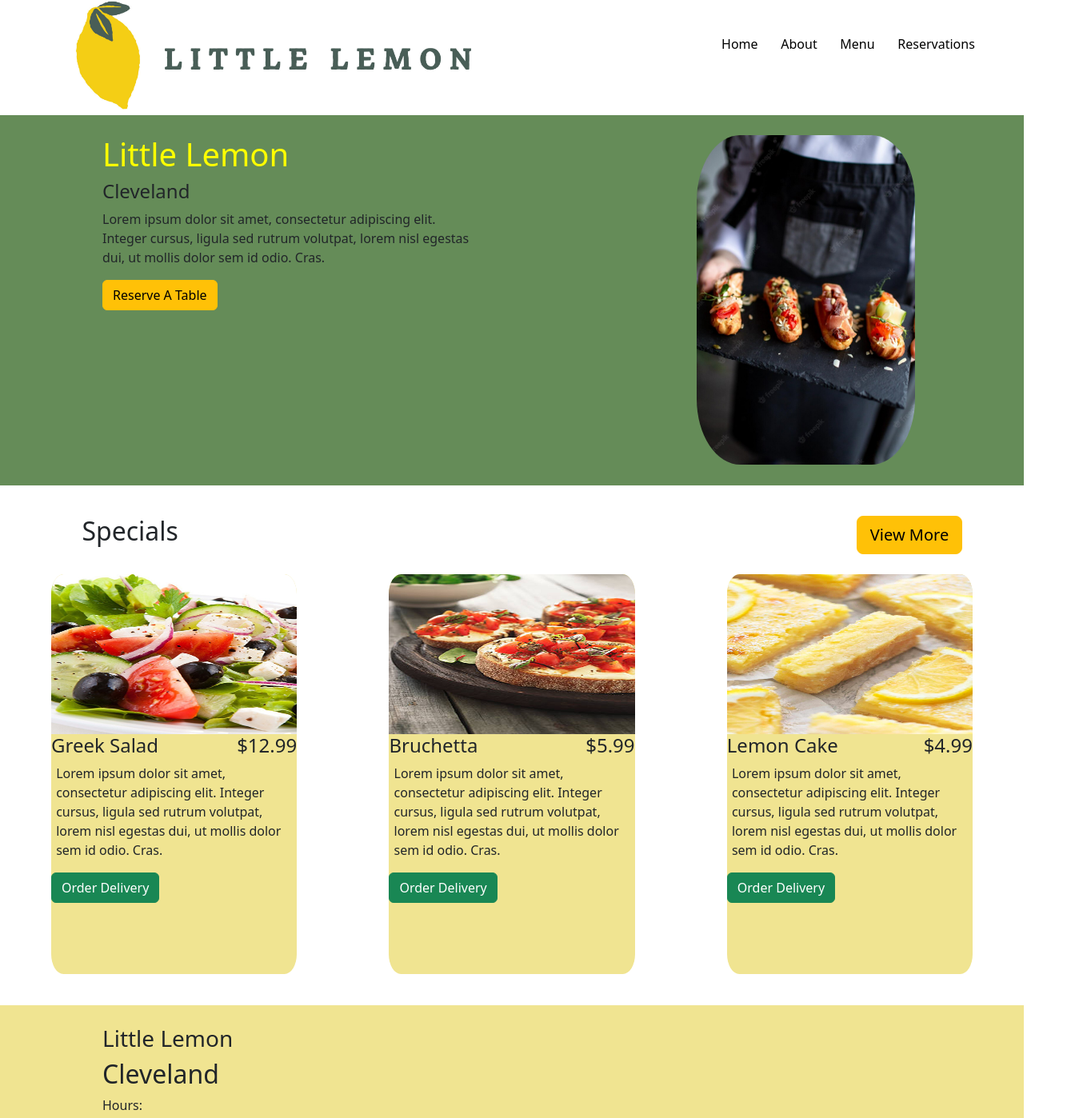
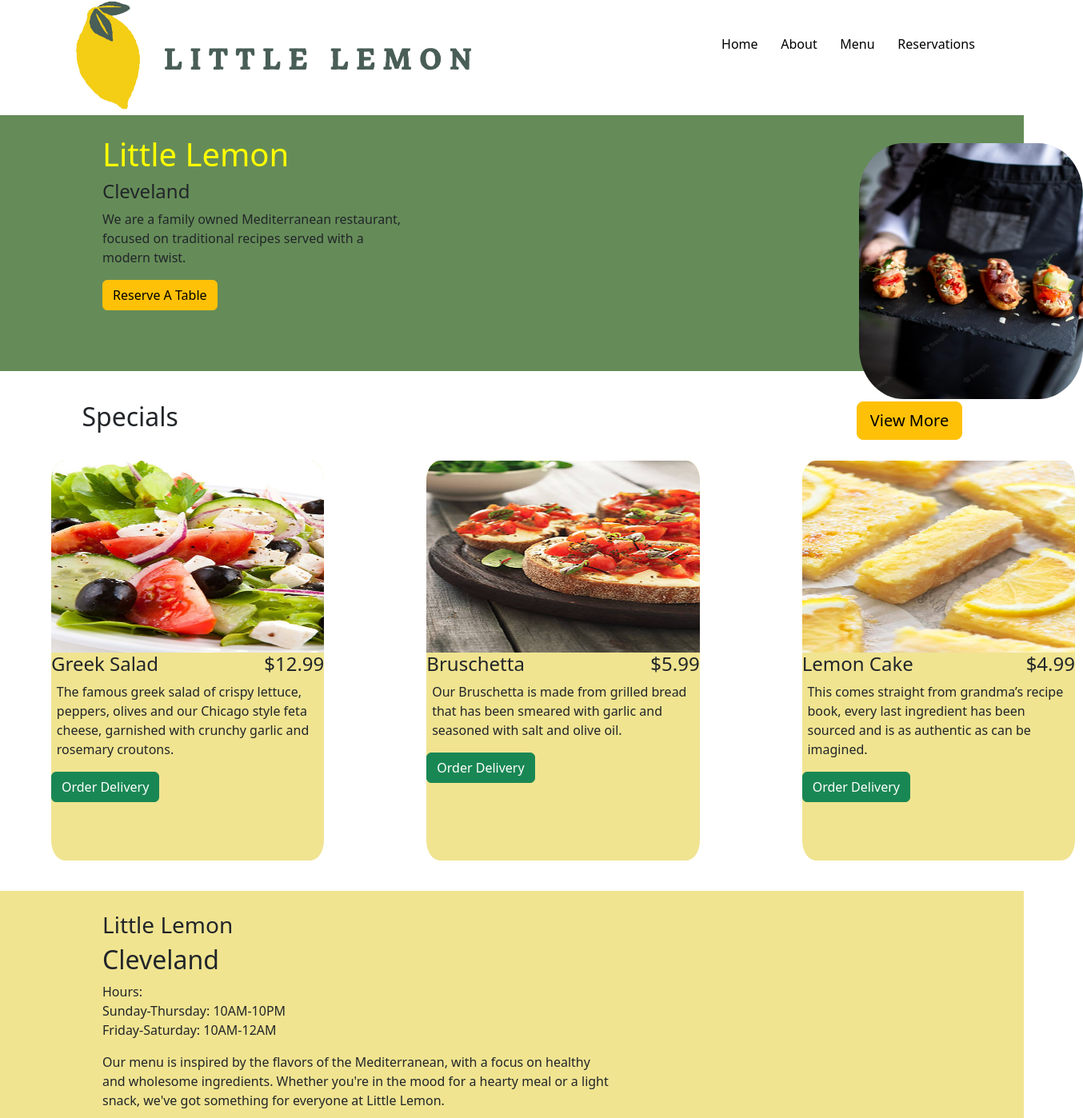
Before and after one commit to ptajonald/littlelemon, a React (Create React App) app: page / in a window 1280 px wide. Shown: the part 17-1415 px from the top of the page at 80% size, 1354 px wide, since content can reach past the window. Built offline with nearby package versions, Linux system fonts and the light colour scheme; the HTML template or start-up script is replaced by a standard one.

Commit message:
updated some styling

```diff
--- a/src/components/About.jsx
+++ b/src/components/About.jsx
@@ -1,4 +1,4 @@
-import '../styles/About.css';
+import "../styles/About.css";
 
 function About() {
   return (
@@ -13,11 +13,10 @@
             Friday-Saturday: 10AM-12AM
           </p>
           <p>
-            Lorem ipsum dolor sit amet, consectetur adipiscing elit. Nam congue
-            tortor ut mi pellentesque consectetur. Nullam tristique dolor at
-            erat volutpat, feugiat porta augue aliquam. Aliquam nulla elit,
-            tincidunt non urna et, vestibulum facilisis arcu. Nullam dapibus
-            semper justo, id.
+            Our menu is inspired by the flavors of the Mediterranean, with a
+            focus on healthy and wholesome ingredients. Whether you're in the
+            mood for a hearty meal or a light snack, we've got something for
+            everyone at Little Lemon.
           </p>
         </div>
         <div id="about-right">
--- a/src/components/Hero.jsx
+++ b/src/components/Hero.jsx
@@ -10,9 +10,8 @@
           <h1>Little Lemon</h1>
           <h4>Cleveland</h4>
           <p>
-            Lorem ipsum dolor sit amet, consectetur adipiscing elit. Integer
-            cursus, ligula sed rutrum volutpat, lorem nisl egestas dui, ut
-            mollis dolor sem id odio. Cras.
+            We are a family owned Mediterranean restaurant, focused on
+            traditional recipes served with a modern twist.
           </p>
           <Link to="/reservations">
             {" "}
--- a/src/components/Highlights.jsx
+++ b/src/components/Highlights.jsx
@@ -1,6 +1,6 @@
 import "../styles/Highlights.css";
 import salad from "../images/cat-csalad.jpg";
-import bruchetta from "../images/bruschetta1.jpg";
+import bruschetta from "../images/bruschetta1.jpg";
 import lemon from "../images/lemon.jpg";
 
 function Highlights() {
@@ -22,9 +22,9 @@
                 <h4>$12.99</h4>
               </div>
               <p>
-                Lorem ipsum dolor sit amet, consectetur adipiscing elit. Integer
-                cursus, ligula sed rutrum volutpat, lorem nisl egestas dui, ut
-                mollis dolor sem id odio. Cras.
+                The famous greek salad of crispy lettuce, peppers, olives and
+                our Chicago style feta cheese, garnished with crunchy garlic and
+                rosemary croutons.
               </p>
               <button type="button" class="btn btn-success">
                 Order Delivery
@@ -32,16 +32,15 @@
             </section>
           </div>
           <div className="item">
-            <img src={bruchetta} alt="bruchetta" />
+            <img src={bruschetta} alt="bruschetta" />
             <section>
               <div className="name-price">
-                <h4>Bruchetta</h4>
+                <h4>Bruschetta</h4>
                 <h4>$5.99</h4>
               </div>
               <p>
-                Lorem ipsum dolor sit amet, consectetur adipiscing elit. Integer
-                cursus, ligula sed rutrum volutpat, lorem nisl egestas dui, ut
-                mollis dolor sem id odio. Cras.
+                Our Bruschetta is made from grilled bread that has been smeared
+                with garlic and seasoned with salt and olive oil.
               </p>
               <button type="button" class="btn btn-success">
                 Order Delivery
@@ -56,9 +55,9 @@
                 <h4>$4.99</h4>
               </div>
               <p>
-                Lorem ipsum dolor sit amet, consectetur adipiscing elit. Integer
-                cursus, ligula sed rutrum volutpat, lorem nisl egestas dui, ut
-                mollis dolor sem id odio. Cras.
+                This comes straight from grandma’s recipe book, every last
+                ingredient has been sourced and is as authentic as can be
+                imagined.
               </p>
               <button type="button" class="btn btn-success">
                 Order Delivery
--- a/src/pages/AboutPage.jsx
+++ b/src/pages/AboutPage.jsx
@@ -13,11 +13,10 @@
             Friday-Saturday: 10AM-12AM
           </p>
           <p>
-            Lorem ipsum dolor sit amet, consectetur adipiscing elit. Nam congue
-            tortor ut mi pellentesque consectetur. Nullam tristique dolor at
-            erat volutpat, feugiat porta augue aliquam. Aliquam nulla elit,
-            tincidunt non urna et, vestibulum facilisis arcu. Nullam dapibus
-            semper justo, id.
+            Our menu is inspired by the flavors of the Mediterranean, with a
+            focus on healthy and wholesome ingredients. Whether you're in the
+            mood for a hearty meal or a light snack, we've got something for
+            everyone at Little Lemon.
           </p>
         </div>
         <div id="about-right">
--- a/src/pages/Menu.jsx
+++ b/src/pages/Menu.jsx
@@ -1,6 +1,6 @@
 import Footer from "../components/Footer";
 import salad from "../images/cat-csalad.jpg";
-import bruchetta from "../images/bruschetta1.jpg";
+import bruschetta from "../images/bruschetta1.jpg";
 import lemon from "../images/lemon.jpg";
 import "../styles/Menu.css";
 
@@ -26,9 +26,9 @@
                 <h4>$12.99</h4>
               </div>
               <p>
-                Lorem ipsum dolor sit amet, consectetur adipiscing elit. Integer
-                cursus, ligula sed rutrum volutpat, lorem nisl egestas dui, ut
-                mollis dolor sem id odio. Cras.
+                The famous greek salad of crispy lettuce, peppers, olives and
+                our Chicago style feta cheese, garnished with crunchy garlic and
+                rosemary croutons.
               </p>
               <button type="button" class="btn btn-success">
                 Order Delivery
@@ -36,16 +36,15 @@
             </section>
           </div>
           <div className="entree">
-            <img src={bruchetta} alt="bruchetta" />
+            <img src={bruschetta} alt="bruschetta" />
             <section>
               <div className="name-price">
-                <h4>Bruchetta</h4>
+                <h4>Bruschetta</h4>
                 <h4>$5.99</h4>
               </div>
               <p>
-                Lorem ipsum dolor sit amet, consectetur adipiscing elit. Integer
-                cursus, ligula sed rutrum volutpat, lorem nisl egestas dui, ut
-                mollis dolor sem id odio. Cras.
+                Our Bruschetta is made from grilled bread that has been smeared
+                with garlic and seasoned with salt and olive oil.
               </p>
               <button type="button" class="btn btn-success">
                 Order Delivery
@@ -60,9 +59,9 @@
                 <h4>$4.99</h4>
               </div>
               <p>
-                Lorem ipsum dolor sit amet, consectetur adipiscing elit. Integer
-                cursus, ligula sed rutrum volutpat, lorem nisl egestas dui, ut
-                mollis dolor sem id odio. Cras.
+                This comes straight from grandma’s recipe book, every last
+                ingredient has been sourced and is as authentic as can be
+                imagined.
               </p>
               <button type="button" class="btn btn-success">
                 Order Delivery
--- a/src/pages/Reservations.jsx
+++ b/src/pages/Reservations.jsx
@@ -1,18 +1,17 @@
 import ReservationForm from "../components/ReservationForm";
 import Footer from "../components/Footer";
+import "../styles/Reservations.css";
 
 function Reservations() {
   return (
     <>
-      <div>
-        <section>
+        <section id="first">
           <h1>Make A Reservation</h1>
           <p>
             Please fill in the form below to make a reservation at the Little
             Lemon Cleveland Restaurant
           </p>
         </section>
-      </div>
       <ReservationForm />
       <Footer />
     </>
--- a/src/styles/Hero.css
+++ b/src/styles/Hero.css
@@ -3,6 +3,7 @@
   flex-wrap: nowrap;
   flex-direction: row;
   width: 100%;
+  height: 20rem;
   background-color: #658c58;
   padding-top: 2%;
   padding-bottom: 2%;
@@ -11,7 +12,7 @@
 #hero-left {
   display: flex;
   flex-direction: column;
-  width: 40%;
+  width: 30%;
   margin-left: 10%;
 }
 
@@ -22,7 +23,11 @@
 #hero-right img {
   border-radius: 20%;
   margin-left: 40%;
-  max-width: 40%;
+  width: 17.5rem;
+  height: 20rem;
+  position: relative;
+  top: 10px;
+  left: 450px;
 }
 
 @media screen and (max-width: 768px) {
--- a/src/styles/Highlights.css
+++ b/src/styles/Highlights.css
@@ -15,6 +15,7 @@
 #items {
   display: flex;
   gap: 10%;
+  width: 100%;
   margin-left: 5%;
   margin-right: 5%;
 }
@@ -26,11 +27,12 @@
   border-radius: 5%;
   overflow: hidden;
   height: 500px;
+  width: 25rem;
 }
 
 .item img {
   width: 100%;
-  height: 40%;
+  height: 15rem;
   object-fit: fill;
   border-top-left-radius: inherit;
   border-top-right-radius: inherit;
--- a/src/styles/Reservations.css
+++ b/src/styles/Reservations.css
@@ -0,0 +1,12 @@
+#first {
+  background-color: #658c58;
+  height: 20rem;
+  display: flex;
+  flex-direction: column;
+  justify-content: center;
+  align-items: center;
+}
+
+#first h1 {
+  color: yellow;
+}
```
